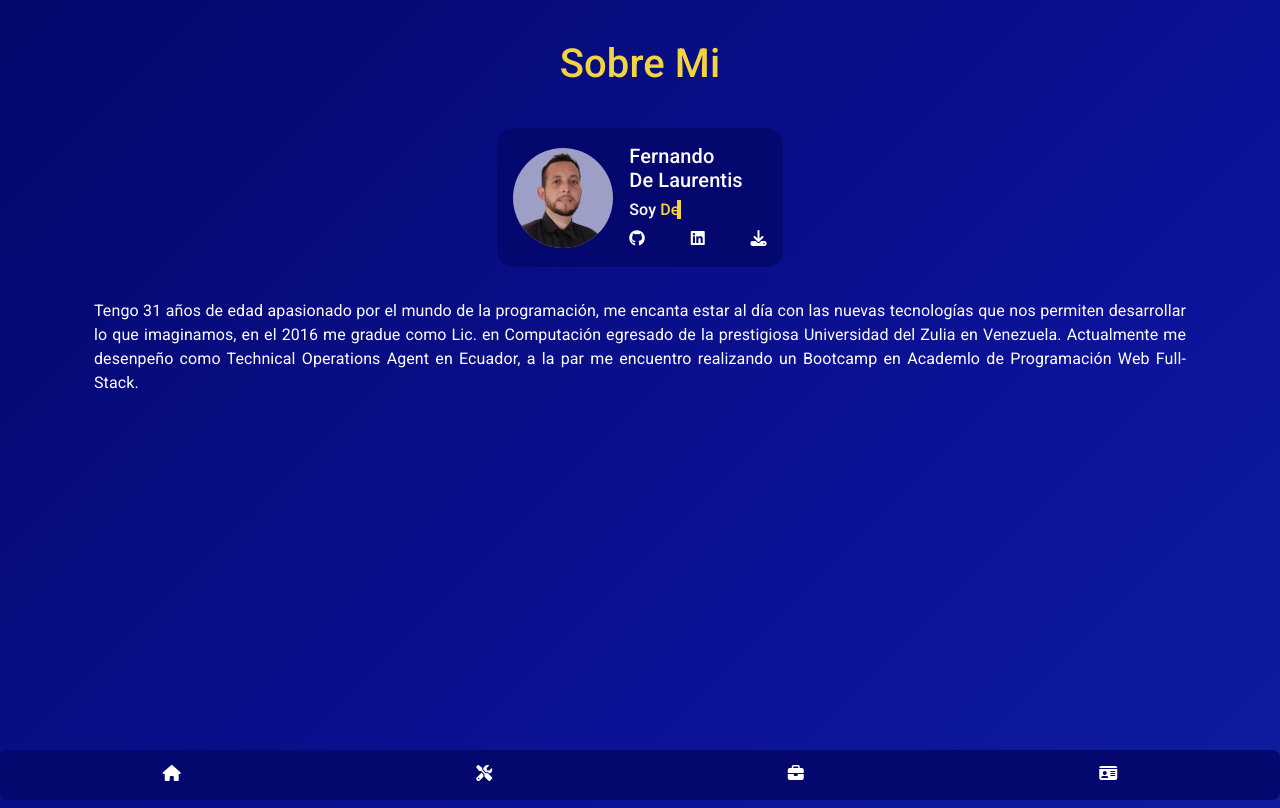
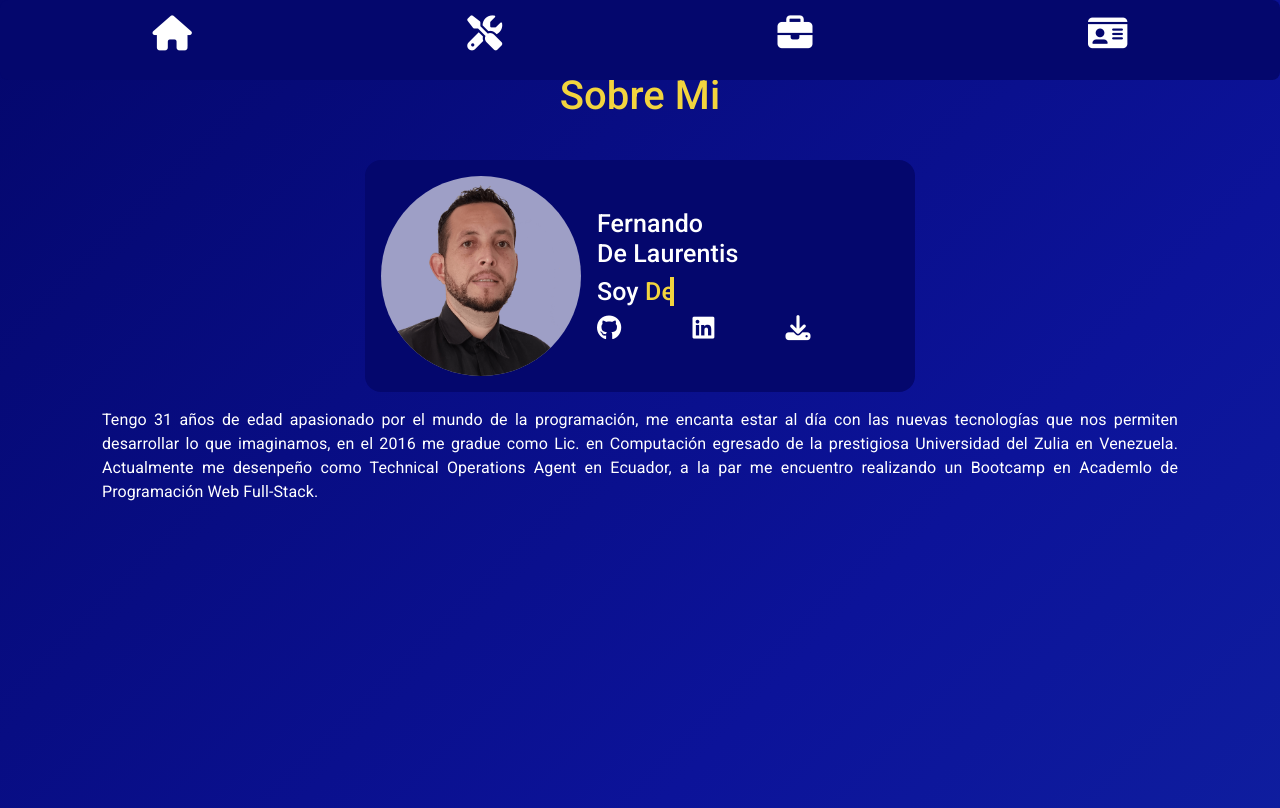
Before and after one commit to Fdlaurentis/Portafolio, a React (Vite) app: page / in a window 1280 px wide. Built offline with nearby package versions, Linux system fonts and the light colour scheme.

Commit message:
'updateResponsive'

```diff
--- a/src/App.css
+++ b/src/App.css
@@ -235,3 +235,56 @@ form button{
   align-items: center;
   gap: 1rem;
 }
+
+.home{
+  display: flex;
+  flex-direction: column;
+  padding: 0 .5rem;
+  gap: 1rem;
+}
+
+@media screen and (min-width:550px) {
+    .divHabi{
+      flex-direction: row;
+      justify-content: center;
+      flex-wrap: wrap;
+    }
+
+    .navBar{
+      top: 0;
+      bottom: 90%;
+    }
+
+    .navBar{
+      font-size: 35px;
+    }
+
+    .container{
+      margin-bottom: 0;
+      margin-top: 2rem;
+    }
+
+    .home{
+      align-items: center;
+    }
+
+    .datosPersonales{
+      width: 550px;
+    }
+
+    .datosPersonales img{
+      width:200px;
+      height: 200px;
+    }
+
+    .datosPersonales h5{
+      font-size: 25px;
+    }
+    .datosPersonales h6{
+      font-size: 25px;
+    }
+
+    .datosPersonales i{
+      font-size: 25px;
+    }
+}
--- a/src/componentes/Contactame.jsx
+++ b/src/componentes/Contactame.jsx
@@ -2,7 +2,7 @@ import React from 'react';
 
 const Contactame = () => {
     return (
-        <div className='divBlock'>
+        <div className='container'>
             <h1>Contactame</h1>
             <form name="contact" netlify>
                 <p>
--- a/src/componentes/Habilidades.jsx
+++ b/src/componentes/Habilidades.jsx
@@ -9,9 +9,9 @@ import { Card } from 'react-bootstrap'
 const Habilidades = () => {
     return (
         <div className='container'>
+            <h1>Habilidates Tecnicas</h1>
             <div className="divHabi">
-                <h1>Habilidates Tecnicas</h1>
-                <Card style={{ background: '#04076d', width: '2in'}} className='cardHab'>
+                <Card style={{ background: '#04076d', width: '2in' }} className='cardHab'>
                     <Card.Img variant="top" src={react} style={{ width: '80px' }} />
                     <Card.Body>
                         <Card.Title style={{ textAlign: 'center' }}><h6>React</h6></Card.Title>
@@ -39,7 +39,29 @@ const Habilidades = () => {
                         <Card.Title style={{ textAlign: 'center' }}><h6>HTML</h6></Card.Title>
                         <div className="contCard">
                             <Card.Text style={{ color: '#f2d43e' }}>
-                            Atributos requerido Atributos opcionales Atributos globales
+                                Atributos requerido Atributos opcionales Atributos globales
+                            </Card.Text>
+                        </div>
+                    </Card.Body>
+                </Card>
+                <Card style={{ background: '#04076d', width: '2in' }} className='cardHab'>
+                    <Card.Img variant="top" src={css} style={{ width: '80px' }} />
+                    <Card.Body>
+                        <Card.Title style={{ textAlign: 'center' }}><h6>HTML</h6></Card.Title>
+                        <div className="contCard">
+                            <Card.Text style={{ color: '#f2d43e' }}>
+                                Atributos requerido Atributos opcionales Atributos globales
+                            </Card.Text>
+                        </div>
+                    </Card.Body>
+                </Card>
+                <Card style={{ background: '#04076d', width: '2in' }} className='cardHab'>
+                    <Card.Img variant="top" src={sql} style={{ width: '80px' }} />
+                    <Card.Body>
+                        <Card.Title style={{ textAlign: 'center' }}><h6>HTML</h6></Card.Title>
+                        <div className="contCard">
+                            <Card.Text style={{ color: '#f2d43e' }}>
+                                Desde consultas hasta estructura de BD
                             </Card.Text>
                         </div>
                     </Card.Body>
--- a/src/componentes/Home.jsx
+++ b/src/componentes/Home.jsx
@@ -6,10 +6,11 @@ const Home = () => {
     return (
         <div className='container'>
             <h1>Sobre Mi</h1>
+            <div className="home">
                 <div className='datosPersonales'>
                     <img src={fotoPerfil} className='fotoPerfil' />
                     <div>
-                    <h5>Fernando<br />De Laurentis</h5>
+                        <h5>Fernando <br />De Laurentis</h5>
                         <h6>Soy <span className='tipeo'>Desarrollador .</span></h6>
                         <div className='botones'>
                             <a href="https://github.com/Fdlaurentis" target='_blank'><i className="fa-brands fa-github"></i></a>
@@ -22,6 +23,7 @@ const Home = () => {
                     Tengo 31 años de edad apasionado por el mundo de la programación, me encanta estar al día con las nuevas tecnologías que nos permiten desarrollar lo que imaginamos, en el 2016 me gradue como Lic. en Computación egresado de la prestigiosa Universidad del Zulia en Venezuela. Actualmente me desenpeño como Technical Operations Agent en Ecuador, a la par me encuentro realizando un Bootcamp en Academlo de Programación Web Full-Stack.
                 </span>
             </div>
+        </div>
     );
 };
 
--- a/src/componentes/Portafolio.jsx
+++ b/src/componentes/Portafolio.jsx
@@ -12,27 +12,8 @@ const Portafolio = () => {
     return (
         <div className="container">
             <h1>Portafolio</h1>
-            <Card style={{ width: '18rem', background: '#04076d' }} className='card'>
-                <Card.Img variant="top" src={ecommerce} style={{ width: '100%' }} />
-                <Card.Body>
-                    <Card.Title style={{ textAlign: 'center' }}><h4>E-commerce</h4></Card.Title>
-                    <a href="https://store-fdlaurentis.netlify.app/" target='_blank'>
-                        <div className="contCard">
-                            <Card.Text style={{ color: '#f2d43e' }}>
-                                Desarrollado a través del consumo de una API. En entorno
-                                Web. Funcionalidad de carrito de compras, filtrado de
-                                productos por categoría e inicio de sesión, carrusel de
-                                imágenes y responsivo
-                            </Card.Text>
-                        </div>
-                    </a>
-                    <div className="imgtec">
-                        <img src={css} />
-                        <img src={html} />
-                        <img src={react} />
-                    </div>
-                </Card.Body>
-            </Card>
+            <div className="divHabi">
+
                 <Card style={{ width: '18rem', background: '#04076d' }} className='card'>
                     <Card.Img variant="top" src={rickAndMorty} style={{ width: '100%' }} />
                     <Card.Body>
@@ -89,6 +70,28 @@ const Portafolio = () => {
                         </div>
                     </Card.Body>
                 </Card>
+                <Card style={{ width: '18rem', background: '#04076d' }} className='card'>
+                    <Card.Img variant="top" src={ecommerce} style={{ width: '100%' }} />
+                    <Card.Body>
+                        <Card.Title style={{ textAlign: 'center' }}><h4>E-commerce</h4></Card.Title>
+                        <a href="https://store-fdlaurentis.netlify.app/" target='_blank'>
+                            <div className="contCard">
+                                <Card.Text style={{ color: '#f2d43e' }}>
+                                    Desarrollado a través del consumo de una API. En entorno
+                                    Web. Funcionalidad de carrito de compras, filtrado de
+                                    productos por categoría e inicio de sesión, carrusel de
+                                    imágenes y responsivo
+                                </Card.Text>
+                            </div>
+                        </a>
+                        <div className="imgtec">
+                            <img src={css} />
+                            <img src={html} />
+                            <img src={react} />
+                        </div>
+                    </Card.Body>
+                </Card>
+            </div>
         </div>
     );
 };
```
Lines whose indentation alone changed are shown as unchanged.
